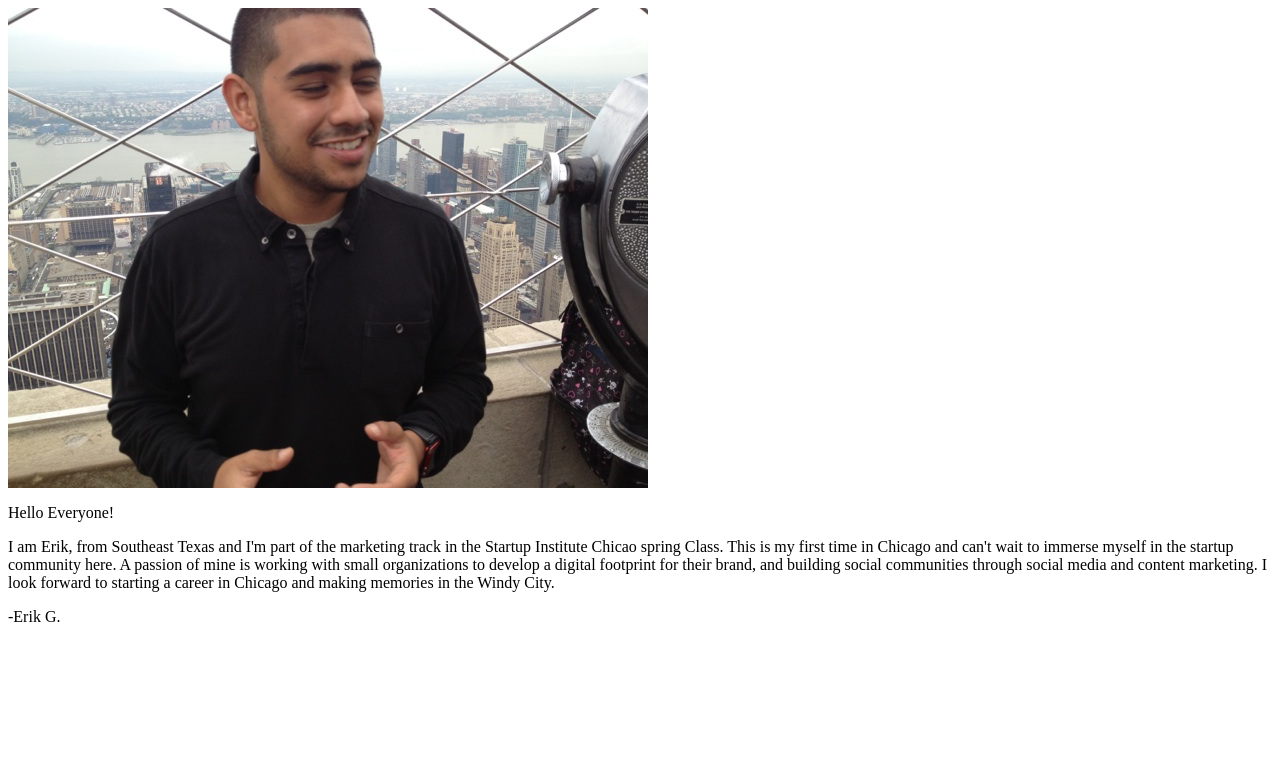
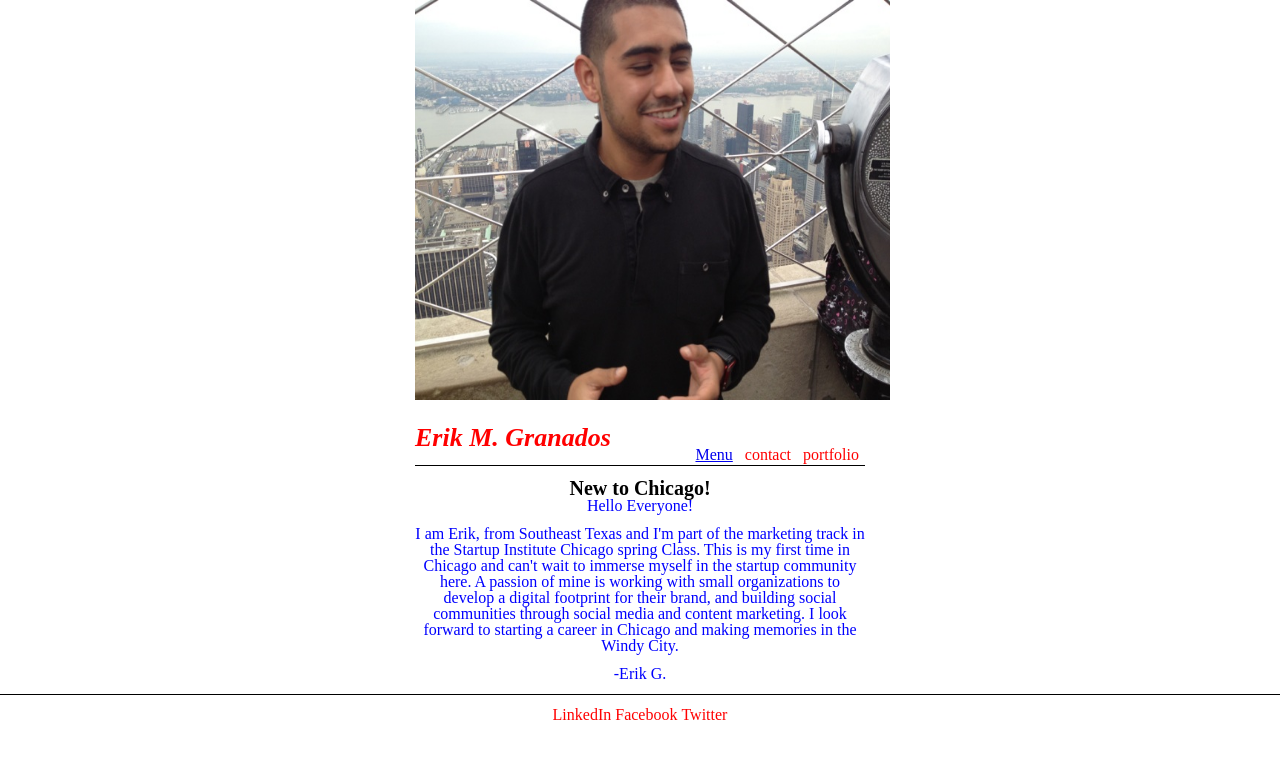
Before and after one commit to erikmichaelg/erikmichaelg.github.io, a plain HTML site: page index.html in a window 1280 px wide. Drawn offline with Linux system fonts and the light colour scheme.

Commit message:
Michael Sherrin
Changes made with better tutoring on how to code html/css

```diff
--- a/index.html
+++ b/index.html
@@ -1,12 +1,37 @@
 <html>
 <head>
 <title>Erik M. Granados</title>
+<link rel="stylesheet" type="text/css" href="style.css">
 </head>
-<img src="images/IMG_44641.jpg"/>
 <body>
+	<div id="bodywrapper">
+		<img src="images/IMG_44641.jpg"width=475px height=400px/>
+	<div id="header">
+	<h1>Erik M. Granados</h1>
+	<div id="navigation">
+<ul>
+	<li><a href="http://www.google.com" target="blank"> Menu</a></>
+		<li>contact</>
+			<li>portfolio</>
+			</ul>
+		</div>
+	</div>
+	<div id="maincontent" class="contentarea">
+	<h2>New to Chicago!</h2>
 	<p>Hello Everyone!</p>
 <p>
-	I am Erik, from Southeast Texas and I'm part of the marketing track in the Startup Institute Chicao spring Class. This is my first time in Chicago and can't wait to immerse myself in the startup community here. A passion of mine is working with small organizations to develop a digital footprint for their brand, and building social communities through social media and content marketing. I look forward to starting a career in Chicago and making memories in the Windy City.
+	I am Erik, from Southeast Texas and I'm part of the marketing track in the Startup Institute Chicago spring Class. This is my first time in Chicago and can't wait to immerse myself in the startup community here. A passion of mine is working with small organizations to develop a digital footprint for their brand, and building social communities through social media and content marketing. I look forward to starting a career in Chicago and making memories in the Windy City.
 </p>
--Erik G. </body>
+-Erik G.
+</div>
+
+</div>
+<div id="footer">
+		<ul>
+			<li>LinkedIn</li>
+			<li>Facebook</li>
+			<li>Twitter</li>
+		</ul>
+	</div>
+</body>
 </html>
--- /dev/null
+++ b/style.css
@@ -0,0 +1,80 @@
+/* http://meyerweb.com/eric/tools/css/reset/
+   v2.0 | 20110126
+   License: none (public domain)
+*/
+
+html, body, div, span, applet, object, iframe,
+h1, h2, h3, h4, h5, h6, p, blockquote, pre,
+a, abbr, acronym, address, big, cite, code,
+del, dfn, em, img, ins, kbd, q, s, samp,
+small, strike, strong, sub, sup, tt, var,
+b, u, i, center,
+dl, dt, dd, ol, ul, li,
+fieldset, form, label, legend,
+table, caption, tbody, tfoot, thead, tr, th, td,
+article, aside, canvas, details, embed,
+figure, figcaption, footer, header, hgroup,
+menu, nav, output, ruby, section, summary,
+time, mark, audio, video {
+	margin: 0;
+	padding: 0;
+	border: 0;
+	font-size: 100%;
+	font: inherit;
+	vertical-align: baseline;
+}
+/* HTML5 display-role reset for older browsers */
+article, aside, details, figcaption, figure,
+footer, header, hgroup, menu, nav, section {
+	display: block;
+}
+body {
+	line-height: 1;
+}
+ol, ul {
+	list-style: none;
+}
+blockquote, q {
+	quotes: none;
+}
+blockquote:before, blockquote:after,
+q:before, q:after {
+	content: '';
+	content: none;
+}
+table {
+	border-collapse: collapse;
+	border-spacing: 0;
+}
+
+body
+{color:red;
+width:100%;}
+#bodywrapper{
+	width:450px;
+	margin:0 auto;}
+h1{font-size:26px;
+	margin-top:25px;
+	font-weight:bold;
+	font-style:italic;
+	color:red;}
+	h2{font-size:20;
+	font-weight:bold;
+	color:black;}
+div.contentarea {text-align:center;}
+#maincontent {color:blue;
+	margin-top:12px;}
+p{margin-bottom:12px;}
+#header {height:40px;
+	border-bottom:1px solid #000;}
+#navigation {float:right;
+margin-top:-04px;}
+
+#navigation li {
+	display:inline-block;
+margin:0 6px;}
+#footer {text-align:center;
+border-top:1px solid #000;
+margin-top:12px;
+padding-top:12px;}
+#footer li{display:inline-block;}
```
